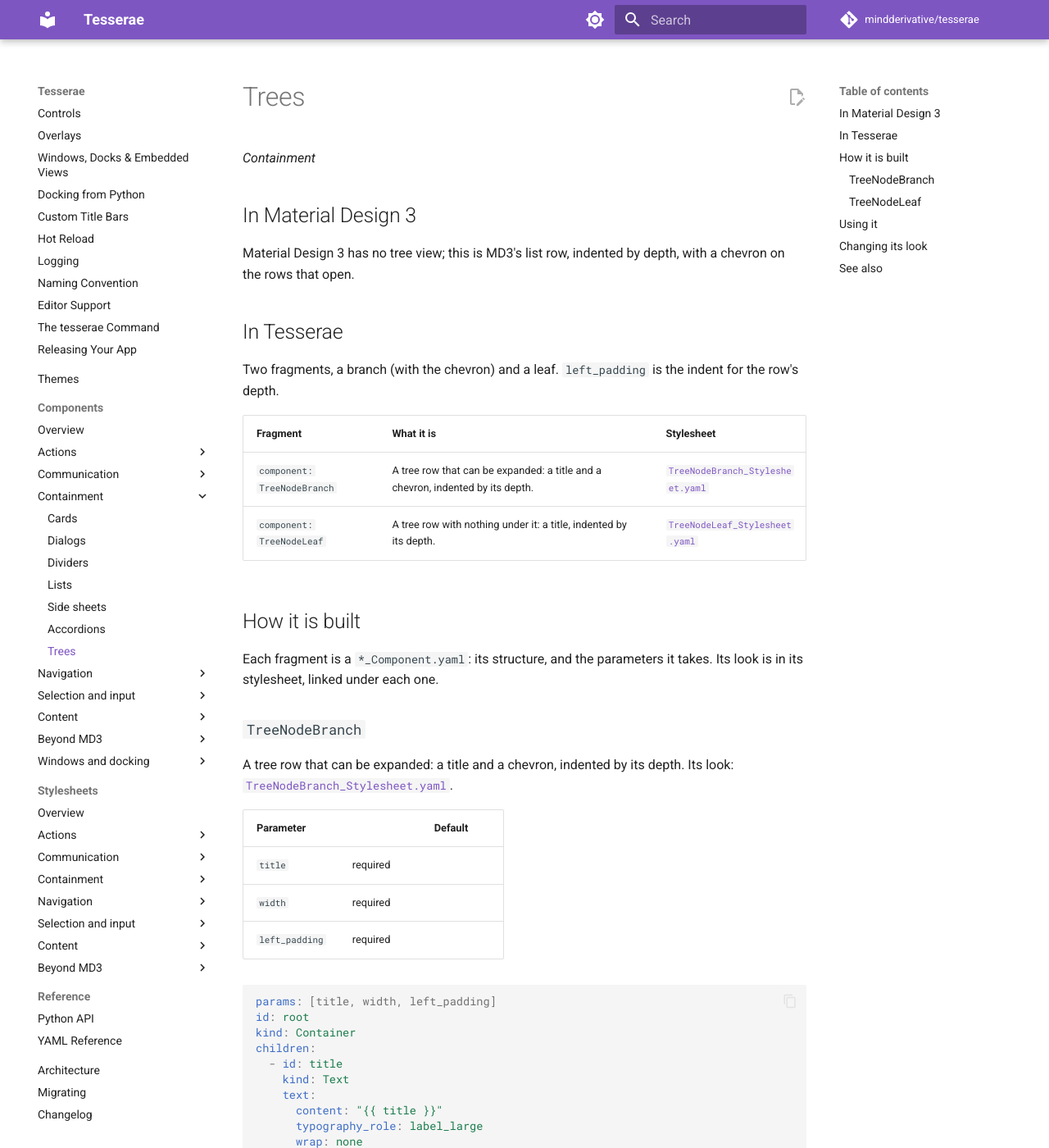
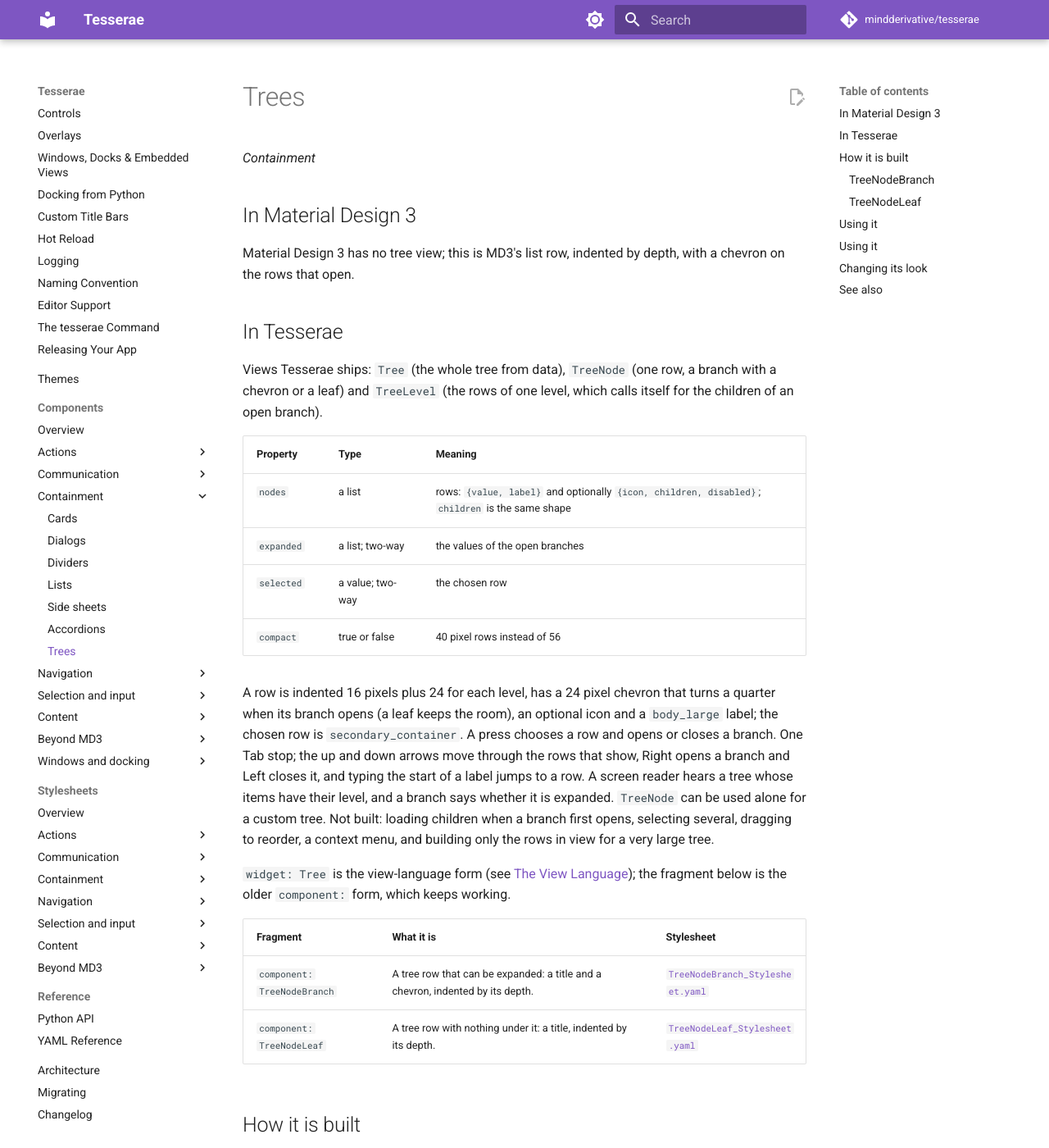
Before and after one commit to mindderivative/tesserae, an MkDocs documentation site: the page built from docs/components/trees.md, in a window 1280 px wide and 1400 px high. Shown: the whole window at 82% size. Built offline with MkDocs 1.6.1 and Material for MkDocs 9.7.7, drawn with Linux system fonts in a browser that asks for light colours; comment, search, counter and statistics services are not loaded; some of the changed text lies outside the part shown.

Commit message:
0.5.0 #157 #158: Tree, TreeNode and TreeLevel, shipped views (nested data, branches that open, selection and the tree keyboard)
Co-Authored-By: Claude Sonnet 5.5 <noreply@anthropic.com>

````diff
--- a/docs/components/trees.md
+++ b/docs/components/trees.md
@@ -9,7 +9,23 @@ that open.
 
 ## In Tesserae
 
-Two fragments, a branch (with the chevron) and a leaf. `left_padding` is the indent for the row's depth.
+Views Tesserae ships: `Tree` (the whole tree from data), `TreeNode` (one row, a branch with a chevron or a leaf) and `TreeLevel` (the rows of one level, which calls itself for
+the children of an open branch).
+
+| Property | Type | Meaning |
+| --- | --- | --- |
+| `nodes` | a list | rows: `{value, label}` and optionally `{icon, children, disabled}`; `children` is the same shape |
+| `expanded` | a list; two-way | the values of the open branches |
+| `selected` | a value; two-way | the chosen row |
+| `compact` | true or false | 40 pixel rows instead of 56 |
+
+A row is indented 16 pixels plus 24 for each level, has a 24 pixel chevron that turns a quarter when its branch opens (a leaf keeps the room), an optional icon and a `body_large`
+label; the chosen row is `secondary_container`. A press chooses a row and opens or closes a branch. One Tab stop; the up and down arrows move through the rows that show, Right
+opens a branch and Left closes it, and typing the start of a label jumps to a row. A screen reader hears a tree whose items have their level, and a branch says whether it is
+expanded. `TreeNode` can be used alone for a custom tree. Not built: loading children when a branch first opens, selecting several, dragging to reorder, a context menu, and
+building only the rows in view for a very large tree.
+
+`widget: Tree` is the view-language form (see [The View Language](../guide/view-language.md)); the fragment below is the older `component:` form, which keeps working.
 
 | Fragment | What it is | Stylesheet |
 | --- | --- | --- |
@@ -73,20 +89,25 @@ children:
 
 ## Using it
 
-In a view:
+```yaml
+name: files
+widget: Container
+style: {width: 360, height: 420}
+children:
+  - widget: Tree
+    expanded: "{{ open }}"
+    selected: "{{ current }}"
+    nodes:
+      - value: docs
+        label: Documents
+        icon: folder
+        children:
+          - {value: a, label: Letter}
+          - {value: b, label: Reports, children: [{value: q, label: Q1}]}
+      - {value: readme, label: Readme, icon: file}
+```
 
-```yaml
-# Home_View.yaml
-id: root
-kind: Container
-children:
-  - id: folder
-    component: TreeNodeBranch
-    with: {title: src, width: 280, left_padding: 8}
-  - id: file
-    component: TreeNodeLeaf
-    with: {title: app.py, width: 280, left_padding: 32}
-```
+## Using it
 
 In Python:
 
````
Also changed, not shown: design/yaml-language.md (+1 -0 lines), docs/changelog.md (+1 -0 lines), src/tesserae/views/TreeLevel_View.yaml (added, +37 -0 lines), src/tesserae/views/TreeNode_Stylesheet.yaml (added, +12 -0 lines), src/tesserae/views/TreeNode_View.yaml (added, +38 -0 lines), src/tesserae/views/Tree_View.yaml (added, +21 -0 lines), 2 other files.
